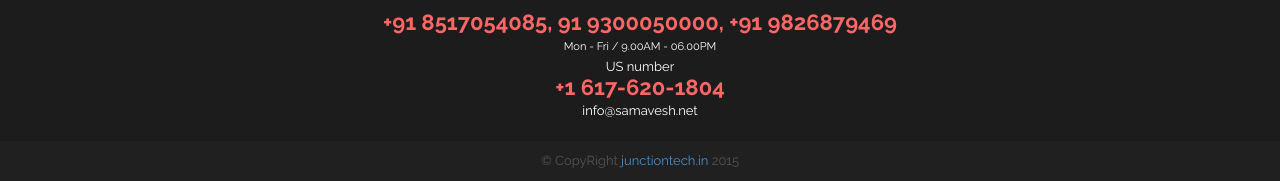
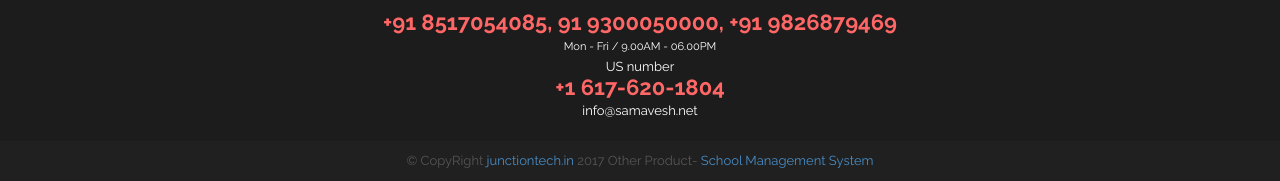
Before and after one commit to junctiontech/samavesh, a plain HTML site: page index.html in a window 1280 px wide. Shown: the part 2352-2533 px from the top of the page. Drawn offline with Linux system fonts and the light colour scheme.

Commit message:
add new link in footer

```diff
--- a/index.html
+++ b/index.html
@@ -452,7 +452,7 @@
   </div><!-- End row -->
 </div>
 </div>
-<div id="copy_right">© CopyRight<a href="http://junctiontech.in/"> junctiontech.in</a> 2015</div>
+<div id="copy_right">© CopyRight<a href="http://junctiontech.in/"> junctiontech.in</a> 2017 Other Product- <a target="_blank" href="https://www.zeroerp.com">School Management System</div>
 </footer>
 
 <div id="toTop">Back to top</div>
```
